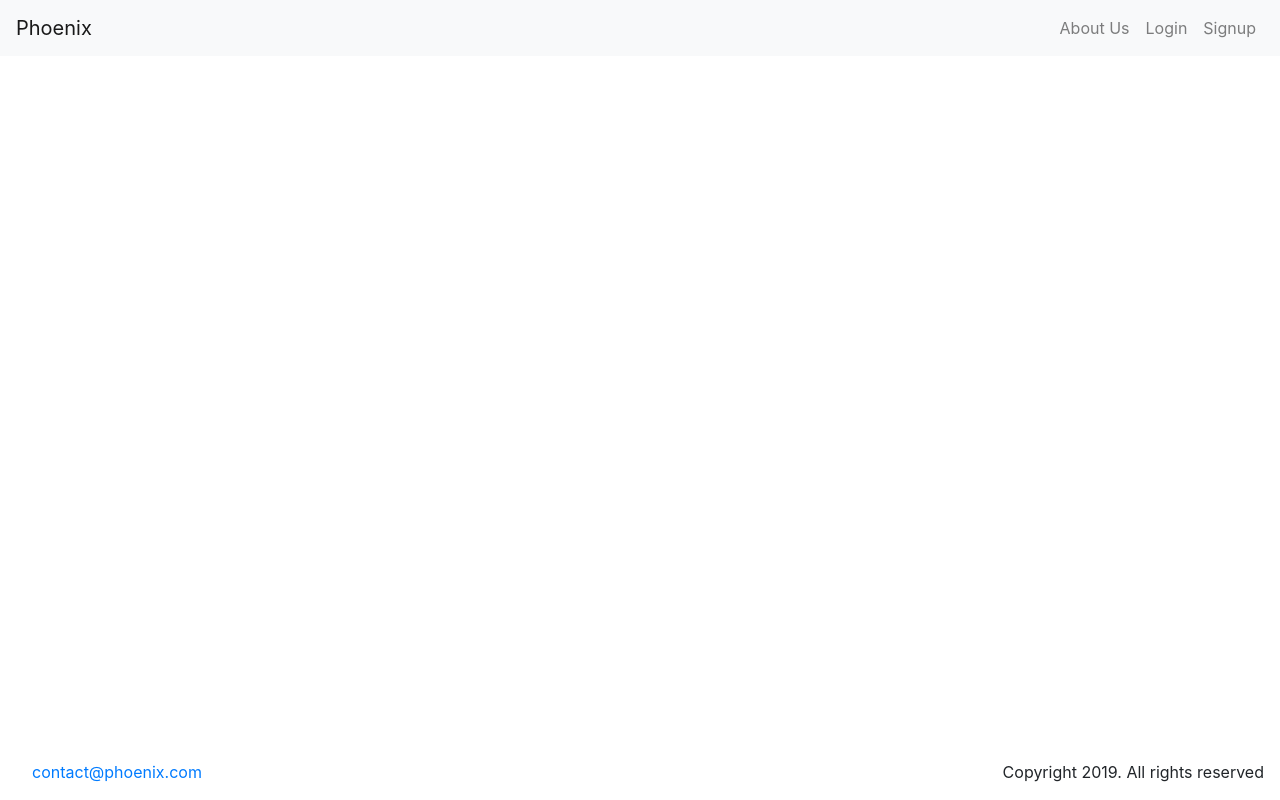
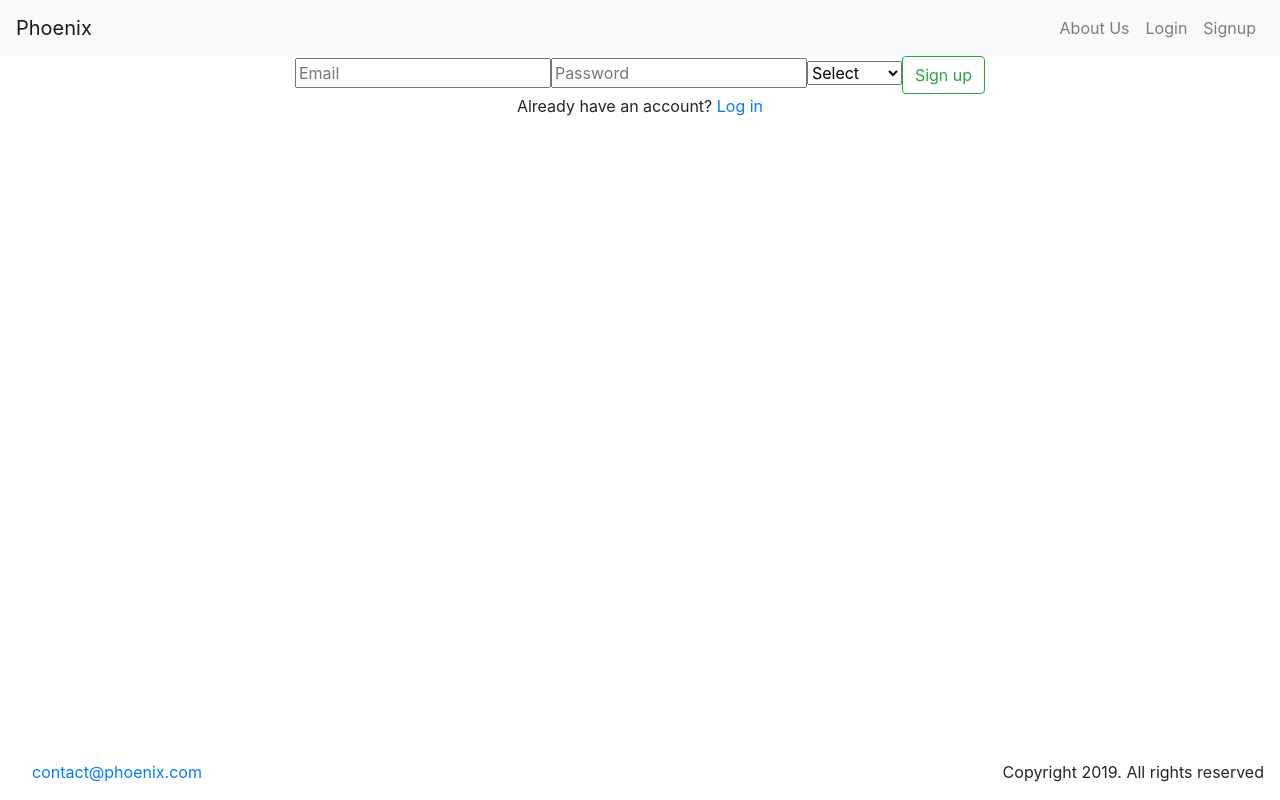
Before and after one commit to felipechun/phoenix-client, a React (Create React App) app: page /signup in a window 1280 px wide. Built offline with nearby package versions, Linux system fonts and the light colour scheme; no server answers.

Commit message:
need to test auth

```diff
--- a/src/App.js
+++ b/src/App.js
@@ -6,24 +6,68 @@ import Footer from './components/Footer/Footer';
 import Home from './components/Home/Home';
 import About from './components/About/About';
 
+import AuthService from './components/authentication/auth-service/auth-service';
+import Signup from './components/authentication/Signup/Signup';
+import Login from './components/authentication/Login/Login';
+
 
 class App extends Component {
 
-  // state = {
+  constructor(props){
+    super(props)
+    this.state = { loggedInUser: null };
+    this.service = new AuthService();
+  }
 
-  // }
+  fetchUser(){
+    if( this.state.loggedInUser === null ){
+      this.service.loggedin()
+      .then(response =>{
+        this.setState({
+          loggedInUser: response
+        })
+      })
+      .catch( err =>{
+        this.setState({
+          loggedInUser:  false
+        })
+      })
+    }
+  }
+
+  getTheUser= (userObj) => {
+    this.setState({
+      loggedInUser: userObj
+    })
+  }
 
   render() {
-    return (
-      <div className="App">
+    this.fetchUser()
+    if (this.state.loggedInUser) {
+      return (
+        <div className="App">
+          <Navbar/>
+          <Switch>
+            <Route exact path="/" component={Home} />
+            <Route exact path="/about" component={About}/>
+          </Switch>
+          <Footer/>
+        </div>
+      );
+    } else {
+      return (
+        <div className="App">
         <Navbar/>
         <Switch>
           <Route exact path="/" component={Home} />
           <Route exact path="/about" component={About}/>
+          <Route exact path='/signup' render={() => <Signup getUser={this.getTheUser}/>}/>
+          <Route exact path='/login' render={() => <Login getUser={this.getTheUser}/>}/>
         </Switch>
         <Footer/>
       </div>
-    );
+      )
+    }
   }
 }
 
--- /dev/null
+++ b/src/components/AxiosRoutes/AxiosRoutes.js
@@ -0,0 +1,20 @@
+import axios from 'axios';
+
+class AxiosRoutes {
+  constructor() {
+    let service = axios.create({
+      baseURL: 'http://localhost:9000/api',
+      withCredentials: true
+    });
+    this.service = service;
+  }
+
+  mainSearch = (searchTerm) => {
+    console.log(searchTerm, 'THIS IS THE SEARCH TERM IN AXIOSROUTES');
+    return this.service.post('/search', { searchTerm })
+    .then(response => response.data)
+  }
+
+}
+
+export default AxiosRoutes;
--- a/src/components/MainSearchBar/MainSearchBar.js
+++ b/src/components/MainSearchBar/MainSearchBar.js
@@ -1,19 +1,20 @@
 import React, { Component } from 'react'
 import Input from '../input/Input';
 import SubmitBtn from '../buttons/SubmitBtn';
+import AxiosRoutes from '../AxiosRoutes/AxiosRoutes';
 
 export class MainSearchBar extends Component {
 
   constructor(props){
     super(props);
     this.state = { searchTerm: '' };
-    // this.service = new AuthService();
+    this.service = new AxiosRoutes();
   }
 
   handleFormSubmit = (event) => {
     event.preventDefault();
     const searchTerm = this.state.searchTerm
-    // this.service.login(searchTerm)
+    this.service.mainSearch(searchTerm)
     .then( response => {
         this.setState({ searchTerm: '' });
     })
@@ -23,7 +24,7 @@ export class MainSearchBar extends Component {
   handleChange = (event) => {
     const { value } = event.target;
     this.setState({ searchTerm: value });
-    console.log(this.state.searchTerm, '<<<<< SEARCH TERM');
+    // console.log(this.state.searchTerm, '<<<<< SEARCH TERM');
 
   }
 
@@ -41,4 +42,4 @@ export class MainSearchBar extends Component {
   }
 }
 
-export default MainSearchBar
+export default MainSearchBar;
--- /dev/null
+++ b/src/components/authentication/Login/Login.js
@@ -0,0 +1,47 @@
+import React, { Component } from 'react';
+import AuthService from '../auth-service/auth-service';
+import { Link } from 'react-router-dom';
+import Input from '../../input/Input';
+import SubmitBtn from '../../buttons/SubmitBtn';
+
+class Login extends Component {
+  constructor(props){
+    super(props);
+    this.state = { username: '', password: '' };
+    this.service = new AuthService();
+  }
+
+  handleFormSubmit = (event) => {
+    event.preventDefault();
+    const username = this.state.username;
+    const password = this.state.password;
+    this.service.login(username, password)
+    .then( response => {
+        this.setState({ username: "", password: "" });
+        this.props.getUser(response)
+    })
+    .catch( error => console.log(error) )
+  }
+
+  handleChange = (event) => {
+    const {name, value} = event.target;
+    this.setState({[name]: value});
+  }
+
+  render(){
+    return(
+      <div>
+        <form onSubmit={this.handleFormSubmit}>
+          <Input placeholder="Email" type="email" name="username" value={this.state.username} required onChange={ e => this.handleChange(e)} />
+          <Input placeholder="Password" type="password" name="password" value={this.state.password} min="8" required onChange={ e => this.handleChange(e)} />
+          <SubmitBtn type="submit" className="btn btn-outline-success">Log in</SubmitBtn>
+        </form>
+        <p>Don't have an account?
+            <Link to={"/signup"}> Signup</Link>
+        </p>
+      </div>
+    )
+  }
+}
+
+export default Login;
--- /dev/null
+++ b/src/components/authentication/Signup/Signup.js
@@ -0,0 +1,57 @@
+import React, { Component } from 'react';
+import AuthService from '../auth-service/auth-service';
+import { Link } from 'react-router-dom';
+import Input from '../../input/Input';
+import SubmitBtn from '../../buttons/SubmitBtn';
+
+class Signup extends Component {
+  constructor(props){
+    super(props);
+    this.state = { username: '', password: '' };
+    this.service = new AuthService();
+  }
+
+  handleFormSubmit = (event) => {
+    event.preventDefault();
+    const username = this.state.username;
+    const password = this.state.password;
+
+    this.service.signup(username, password)
+    .then( response => {
+        this.setState({
+            username: "",
+            password: "",
+        });
+        this.props.getUser(response)
+    })
+    .catch( error => console.log(error) )
+  }
+
+  handleChange = (event) => {
+    const {name, value} = event.target;
+    this.setState({[name]: value});
+  }
+
+
+  render(){
+    return(
+      <div>
+        <form onSubmit={this.handleFormSubmit}>
+          <Input placeholder="Email" type="email" name="username" value={this.state.username} required onChange={ e => this.handleChange(e)} />
+          <Input placeholder="Password" name="password" value={this.state.password} min="8" required onChange={ e => this.handleChange(e)} />
+          <select name="role" required>
+            <option value="">Select</option>
+            <option value="user">User</option>
+            <option value="company">Company</option>
+          </select>
+          <SubmitBtn type="submit" className="btn btn-outline-success">Sign up</SubmitBtn>
+        </form>
+        <p>Already have an account?
+            <Link to={"/login"}> Log in</Link>
+        </p>
+      </div>
+    )
+  }
+}
+
+export default Signup;
--- /dev/null
+++ b/src/components/authentication/auth-service/auth-service.js
@@ -0,0 +1,34 @@
+import axios from 'axios';
+
+class AuthService {
+  constructor() {
+    let service = axios.create({
+      baseURL: 'http://localhost:9000/api',
+      withCredentials: true
+    });
+    this.service = service;
+  }
+
+  signup = (username, password) => {
+    return this.service.post('/signup', {username, password})
+    .then(response => response.data)
+  }
+
+  loggedin = () => {
+    return this.service.get('/loggedin')
+    .then(response => response.data)
+  }
+
+  login = (username, password) => {
+    return this.service.post('/login', {username, password})
+    .then(response => response.data)
+  }
+
+  logout = () => {
+    return this.service.post('/logout', {})
+    .then(response => response.data)
+  }
+
+}
+
+export default AuthService;
--- a/src/components/input/Input.js
+++ b/src/components/input/Input.js
@@ -2,7 +2,13 @@ import React from 'react'
 
 const Input = (props) => {
   return (
-    <input placeholder={props.placeholder} className={props.className} type={props.type} onChange={props.onChange}></input>
+    <input
+    placeholder={props.placeholder}
+    className={props.className}
+    name={props.name}
+    type={props.type}
+    onChange={props.onChange}>
+    </input>
   )
 }
 
```
Also changed, not shown: src/components/authentication/Login/Login.css (added), src/components/authentication/Signup/Signup.css (added).
